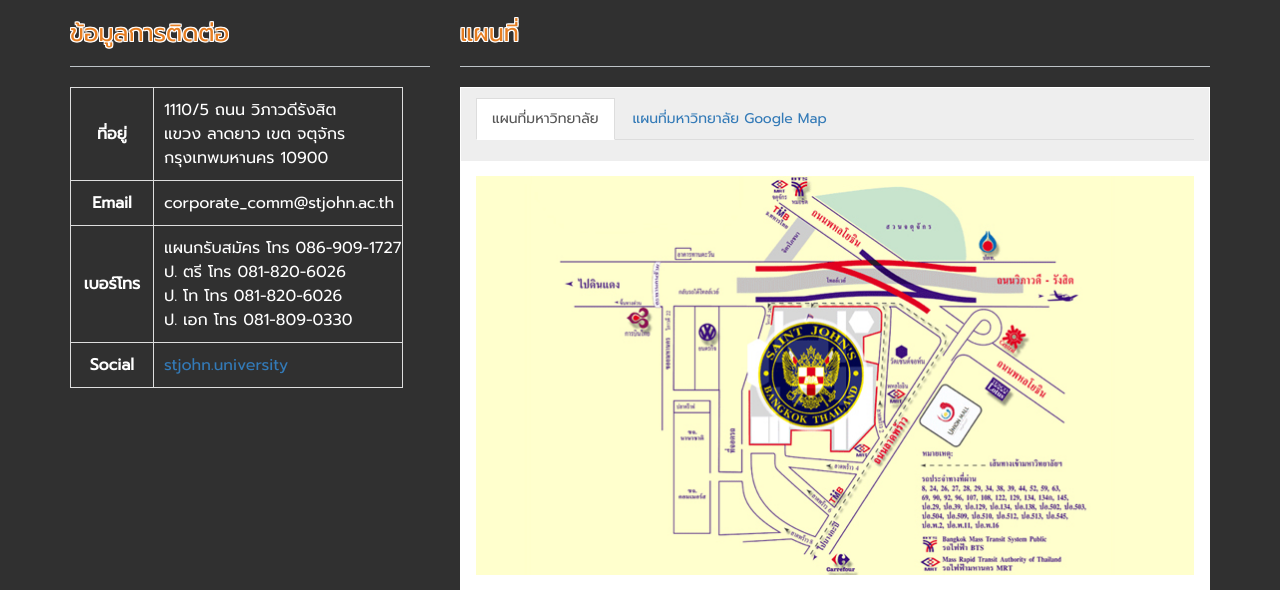
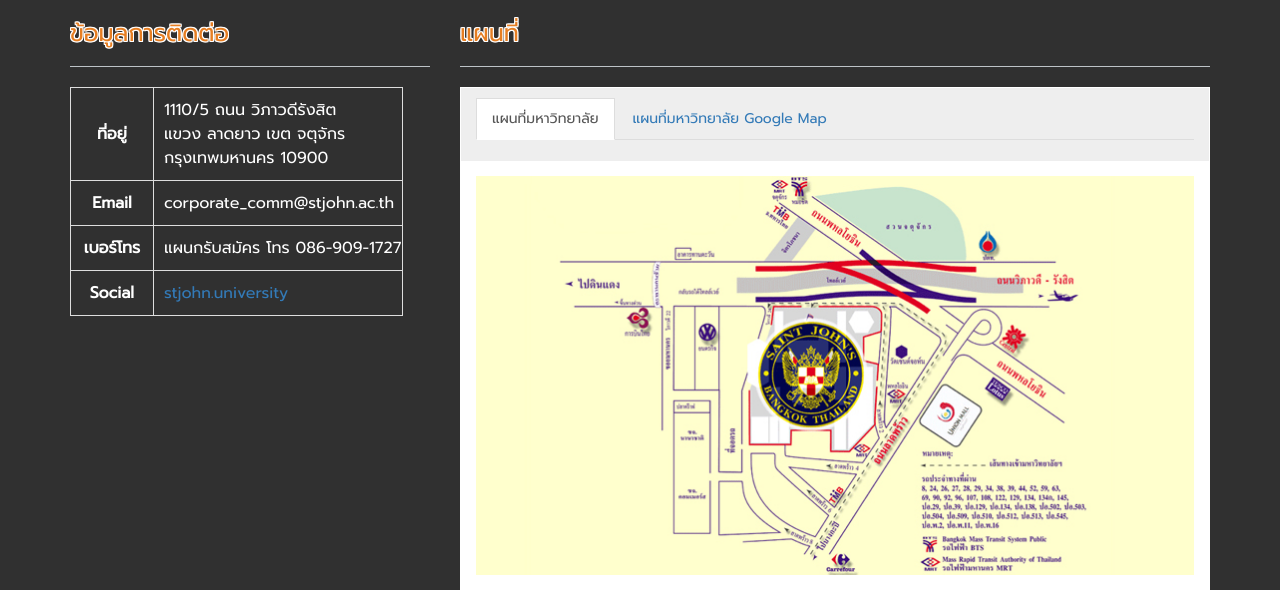
Before and after one commit to pipop1150/course, a CodeIgniter app: page /index.php/home/index in a window 1280 px wide. Shown: the part 810-1400 px from the top of the page. Run offline with CodeIgniter, Linux system fonts and the light colour scheme; data that the repository does not hold is empty.

Commit message:
update tel contect university

```diff
--- a/application/views/templates/footer.php
+++ b/application/views/templates/footer.php
@@ -77,9 +77,9 @@
                 <th>เบอร์โทร</th>
                 <td>
                   แผนกรับสมัคร โทร 086-909-1727<br/>
-                   ป. ตรี โทร 081-820-6026<br/>
-                   ป. โท โทร 081-820-6026<br/>
-                   ป. เอก โทร 081-809-0330<br/>
+                   <!-- ป. ตรี โทร 081-820-6026<br/> -->
+                   <!-- ป. โท โทร 081-820-6026<br/>
+                   ป. เอก โทร 081-809-0330<br/> -->
                 </td>
               </tr>
               <tr>
--- a/module/footer.php
+++ b/module/footer.php
@@ -79,9 +79,9 @@
                 <th>เบอร์โทร</th>
                 <td>
                   แผนกรับสมัคร โทร 086-909-1727<br/>
-                   ป. ตรี โทร 081-820-6026<br/>
+                   <!-- ป. ตรี โทร 081-820-6026<br/>
                    ป. โท โทร 081-820-6026<br/>
-                   ป. เอก โทร 081-809-0330<br/>
+                   ป. เอก โทร 081-809-0330<br/> -->
                 </td>
               </tr>
               <tr>
```
